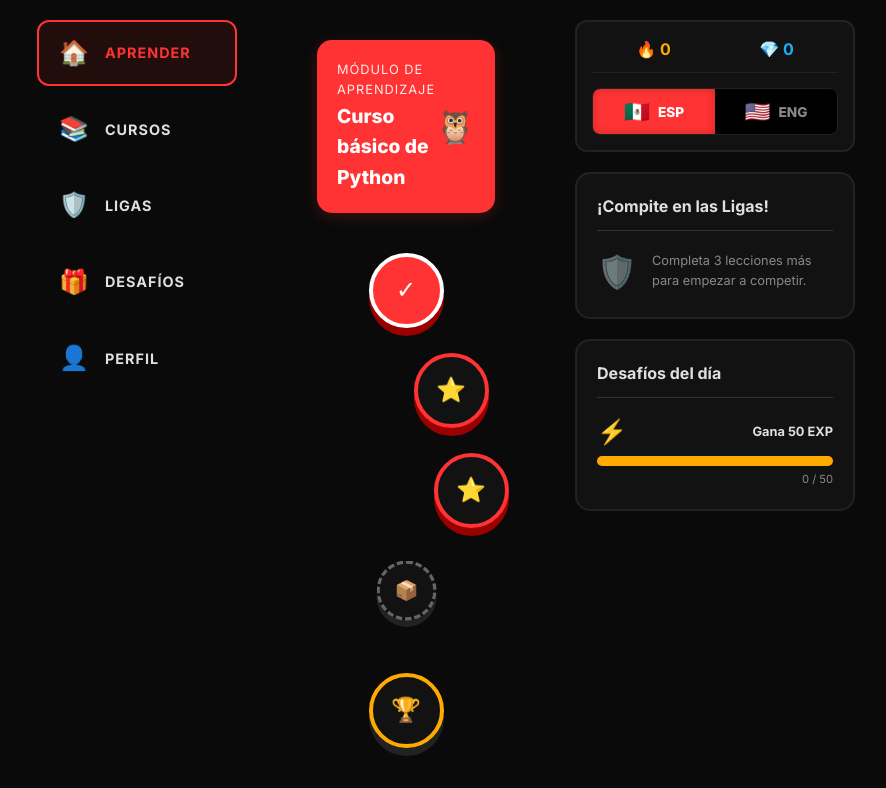
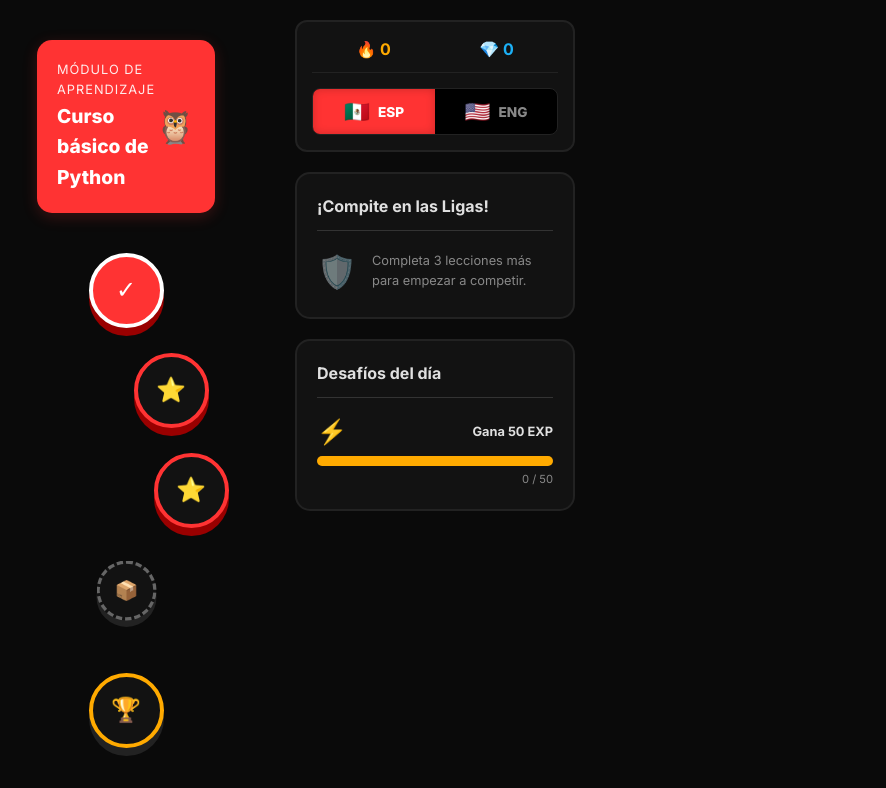
Before and after one commit to diegovpa10/Duolingo, a Django app: page /curso/1/ in a window 1280 px wide. Shown: the part 87-875 px from the top of the page, without its empty margins (23-909 px from the left). Run offline with Django 5.2, Linux system fonts and the light colour scheme; data comes from the database, SQL or seed files in the repository.

Commit message:
Refactor dashboard layout and remove sidebar menu

```diff
--- a/aprendizaje/templates/aprendizaje/detalle_curso.html
+++ b/aprendizaje/templates/aprendizaje/detalle_curso.html
@@ -4,51 +4,17 @@
 
 {% block content %}
 <style>
-    /* --- GRID DEL DASHBOARD (3 Columnas) --- */
+    /* --- GRID DEL CONTENIDO (2 Columnas: Ruta + Panel Derecho) --- */
     .dashboard-layout {
         display: grid;
-        /* Redujimos un poco la columna izquierda y aumentamos el GAP (espaciado) a 80px */
-        grid-template-columns: 200px 1fr 280px;
+        /* Como la base ya tiene el menú izquierdo, aquí solo necesitamos el centro y la derecha */
+        grid-template-columns: 1fr 280px;
         gap: 80px;
         min-height: 80vh;
         margin-top: -20px;
     }
 
-    /* --- 1. MENÚ LATERAL --- */
-    .sidebar-menu {
-        position: sticky;
-        top: 90px;
-        height: fit-content;
-        display: flex;
-        flex-direction: column;
-        gap: 10px;
-    }
-
-    .menu-btn {
-        display: flex;
-        align-items: center;
-        gap: 15px;
-        padding: 12px 20px;
-        color: var(--text-color);
-        text-decoration: none;
-        font-weight: 700;
-        font-size: 0.9rem;
-        border-radius: 12px;
-        border: 2px solid transparent;
-        transition: all 0.2s ease;
-        text-transform: uppercase;
-        letter-spacing: 1px;
-    }
-
-    .menu-btn:hover { background-color: var(--secondary-accent); }
-    .menu-btn.active {
-        background-color: rgba(255, 51, 51, 0.1);
-        border-color: var(--accent-color);
-        color: var(--accent-color);
-    }
-    .menu-icon { font-size: 1.5rem; }
-
-    /* --- 2. ÁREA CENTRAL (RUTA) --- */
+    /* --- 1. ÁREA CENTRAL (RUTA) --- */
     .main-path-area {
         display: flex;
         flex-direction: column;
@@ -60,7 +26,7 @@
         background-color: var(--accent-color);
         color: white;
         width: 100%;
-        max-width: 600px; /* Aumentamos a 600px para que ocupe bien el espacio central */
+        max-width: 600px;
         padding: 20px;
         border-radius: 15px;
         margin-bottom: 40px;
@@ -145,7 +111,7 @@
         100% { transform: translateY(0px); }
     }
 
-    /* --- 3. PANEL DERECHO --- */
+    /* --- 2. PANEL DERECHO --- */
     .right-panel {
         position: sticky;
         top: 90px;
@@ -224,24 +190,6 @@
 </style>
 
 <div class="dashboard-layout">
-
-    <aside class="sidebar-menu">
-        <a href="{% url 'lista_cursos' %}" class="menu-btn active">
-            <span class="menu-icon">🏠</span> Aprender
-        </a>
-        <a href="{% url 'lista_cursos' %}" class="menu-btn">
-            <span class="menu-icon">📚</span> Cursos
-        </a>
-        <a href="#" class="menu-btn">
-            <span class="menu-icon">🛡️</span> Ligas
-        </a>
-        <a href="#" class="menu-btn">
-            <span class="menu-icon">🎁</span> Desafíos
-        </a>
-        <a href="#" class="menu-btn">
-            <span class="menu-icon">👤</span> Perfil
-        </a>
-    </aside>
 
     <main class="main-path-area">
         <div class="etapa-banner">
```
